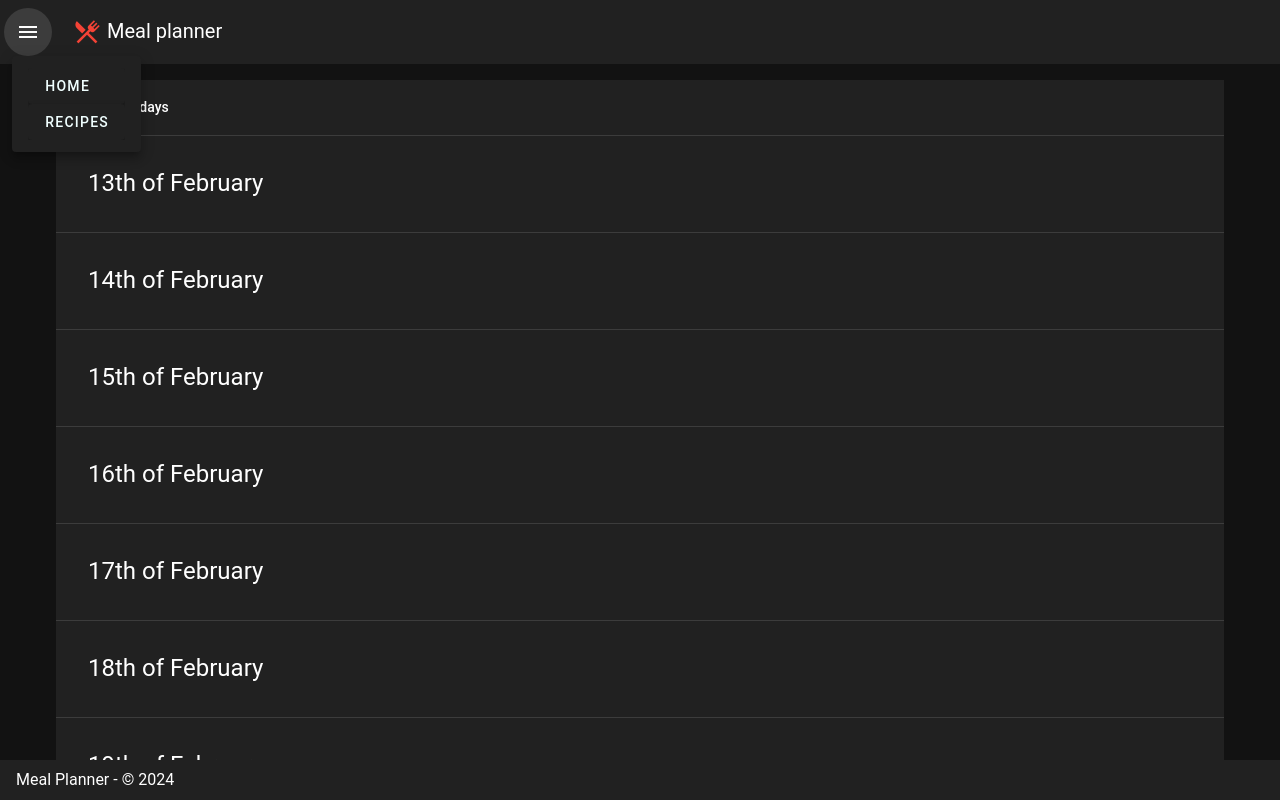
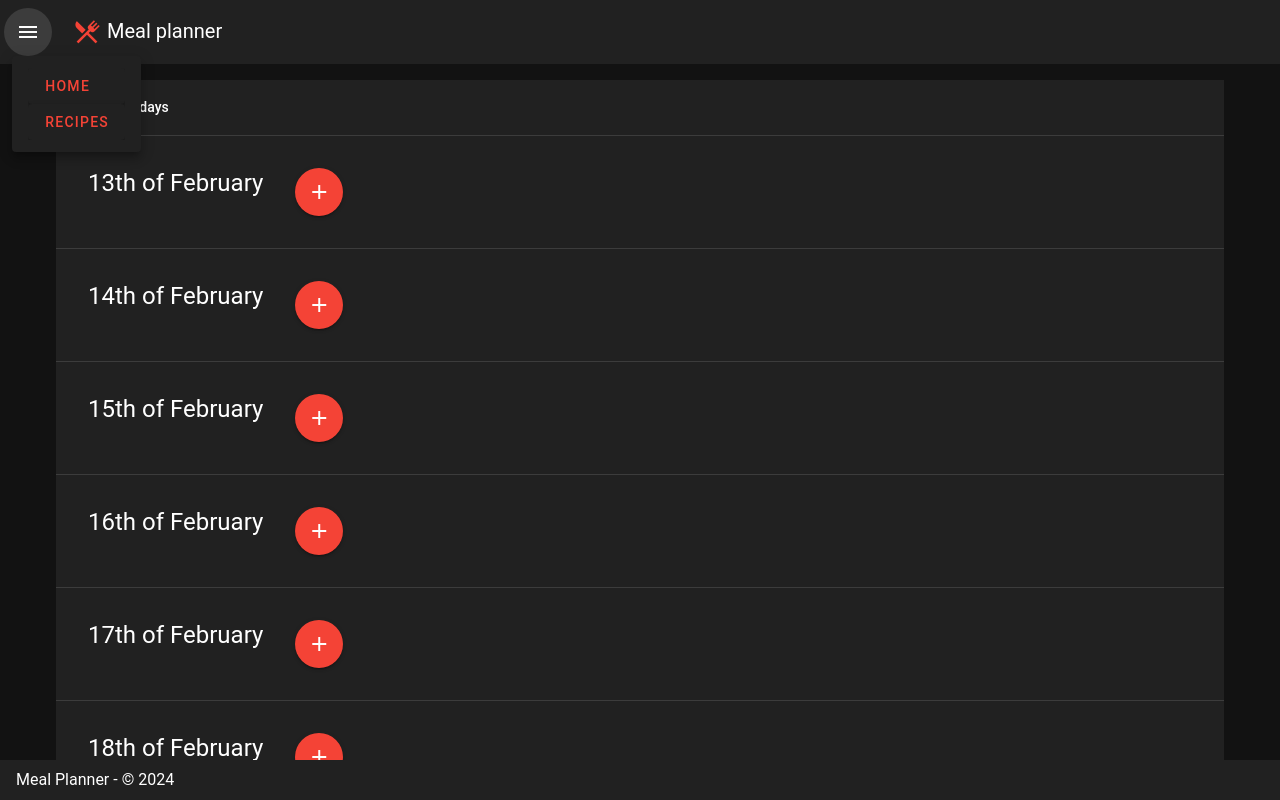
Before and after one commit to nekkox/Recipe-App, a Vue app: page / in a window 1280 px wide. Both pictures are taken after a click on the button 28 px from the left and 32 px from the top of the page. Shown: the top 800 px of the page. Built offline with nearby package versions, Linux system fonts and the light colour scheme; no server answers.

Commit message:
Add button to Calendar Days that opens dialog box

```diff
--- /dev/null
+++ b/src/components/AppLink.vue
@@ -0,0 +1,15 @@
+<script setup>
+const props = defineProps({
+    to: {
+        type: String,
+        required: true
+    }
+})
+</script>
+
+
+<template>
+    <RouterLink :to="props.to" class="text-red">
+        <slot></slot>
+    </RouterLink>
+    </template>
--- a/src/components/CalendarCard.vue
+++ b/src/components/CalendarCard.vue
@@ -2,6 +2,13 @@
 import { useFormatDate } from '@/composables/formatters'
 
 const props = defineProps(['card'])
+
+const emits = defineEmits(['daySelected'])
+
+function addRecipeToDay(card) {
+    emits('daySelected', card)
+    console.log('ff', card);
+}
 </script>
 
 <template>
@@ -9,5 +16,10 @@ const props = defineProps(['card'])
         <v-sheet class="ma-2 pa-2">
             <h2 class="text-h5">{{ useFormatDate(props.card.date) }}</h2>
         </v-sheet>
+
+        <v-sheet class="ma-2 pa-2">
+            <v-btn text icon="mdi-plus" color="red" @click="addRecipeToDay(card)"></v-btn>
+        </v-sheet>
+
     </v-sheet>
 </template>
--- a/src/components/CalendarDays.vue
+++ b/src/components/CalendarDays.vue
@@ -1,6 +1,7 @@
 <script setup>
 import { ref } from 'vue'
 import Card from '@/components/CalendarCard.vue'
+
 const props = defineProps({
   date: {
     type: Date,
@@ -13,6 +14,8 @@ const props = defineProps({
   }
 })
 
+const dialogVisible = ref(false)
+const dateSelected = ref(null)
 
 function generateCards(startDate, numberOfDays) {
   const cards = []
@@ -28,7 +31,16 @@ function generateCards(startDate, numberOfDays) {
 }
 
 const cards = ref(generateCards(props.date, props.days))
-console.log(cards);
+
+
+function recipeDialogOpen(card) {
+  dateSelected.value = card.date
+  dialogVisible.value = true
+}
+
+function recipeDialogClose() {
+  dialogVisible.value = false
+}
 </script>
 
 
@@ -41,10 +53,19 @@ console.log(cards);
     </thead>
     <tbody>
       <tr v-for="card in cards" :key="card.date.toString()">
-      <td class="py-4">  <Card :card="card"></Card></td>
+        <td class="py-4">
+          <Card :card="card" @day-selected="recipeDialogOpen"></Card>
+        </td>
       </tr>
+    </tbody>
+  </v-table>
 
-    </tbody>
-
-  </v-table>
+  <v-dialog v-model="dialogVisible" scrollable>
+    <v-card>
+      <v-card-title>Search for a recipe to add to this day</v-card-title>
+      <v-card-actions>
+        <v-btn color="primary" block @click="recipeDialogClose">Close</v-btn>
+      </v-card-actions>
+    </v-card>
+  </v-dialog>
 </template>
--- a/src/layouts/default/AppBar.vue
+++ b/src/layouts/default/AppBar.vue
@@ -1,4 +1,6 @@
 <script setup >
+import AppLink from '@/components/AppLink.vue'
+
 
 </script>
 <template>
@@ -9,9 +11,9 @@
 <v-list>
   <v-list-item>
 
-    <v-btn text block class="justify-start" ><router-link  to="/">Home</router-link>  </v-btn>
+    <v-btn text block class="justify-start" ><app-link to="/">Home</app-link>  </v-btn>
 
-    <v-btn text block ><router-link to="recipes">Recipes</router-link>  </v-btn>
+    <v-btn text block ><app-link to="recipes">Recipes</app-link>  </v-btn>
   </v-list-item>
 </v-list>
 </v-menu>
```
Also changed, not shown: src/components/AppLoader.vue (added, +15 -0 lines).
